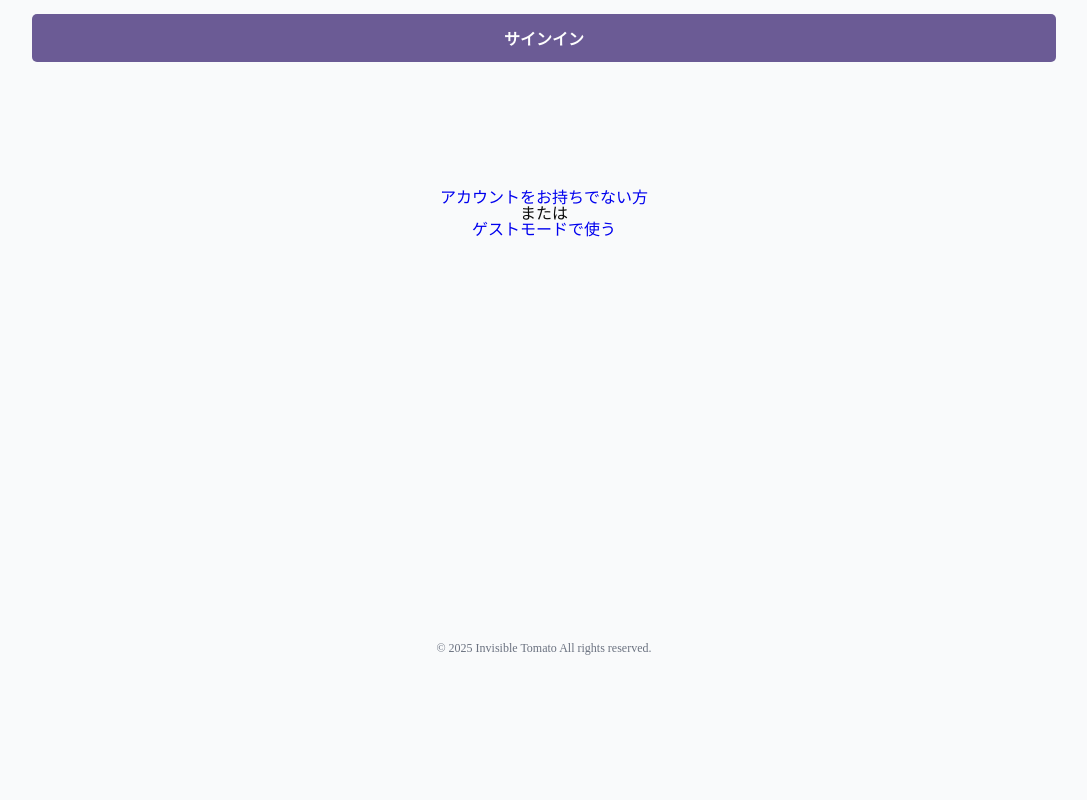
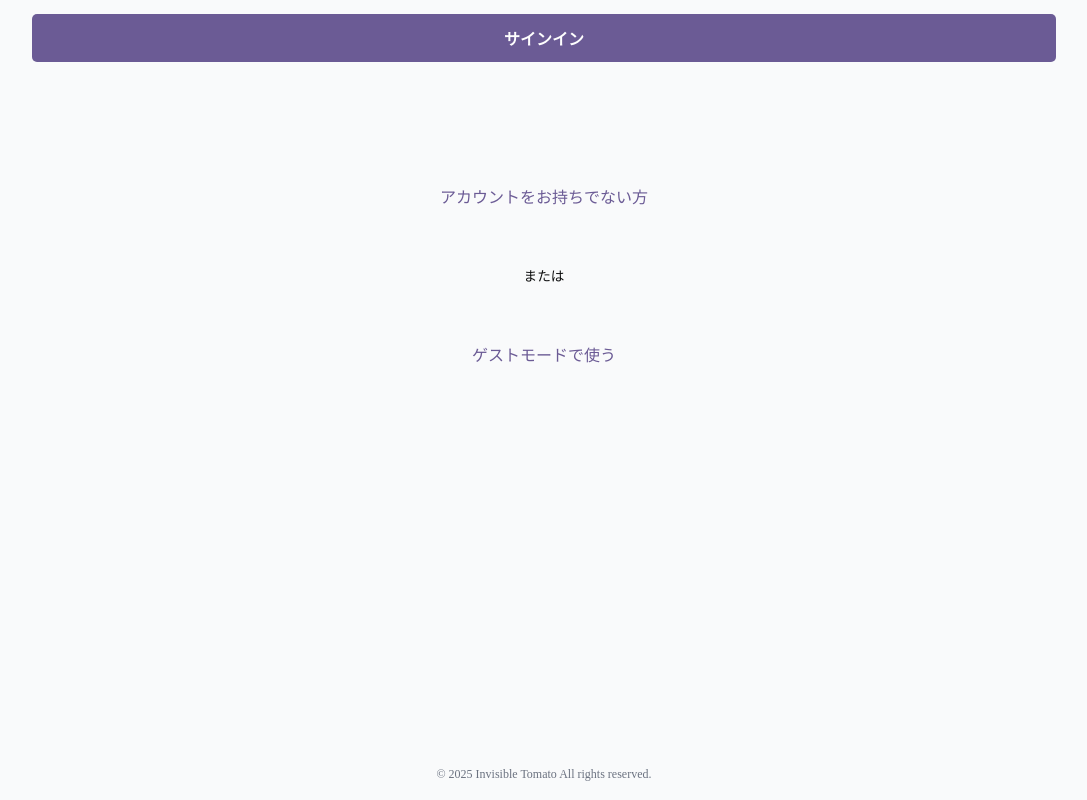
Before and after one commit to InvisibleTomato/color-mix, a Next.js app: page / in a window 1280 px wide. Shown: the part 976-1776 px from the top of the page, without its empty margins (96-1183 px from the left). Before the commit the page ends 1650 px from the top, so only its background shows below. Built offline with nearby package versions, Linux system fonts and the light colour scheme.

Commit message:
💄 下部のリンクセクションのスタイリング

```diff
--- a/src/app/signin/signin.module.css
+++ b/src/app/signin/signin.module.css
@@ -99,3 +99,20 @@
   cursor: pointer;
   transition: all 0.3s ease;
 }
+
+.signupLink {
+  color: #6b5b95;
+  text-decoration: none;
+  margin-bottom: 5%;
+}
+
+.signinSpaceText {
+  color: #0e0e0e;
+  margin-bottom: 5%;
+  font-size: 0.85rem;
+}
+
+.homeLink {
+  color: #6b5b95;
+  text-decoration: none;
+}
```
